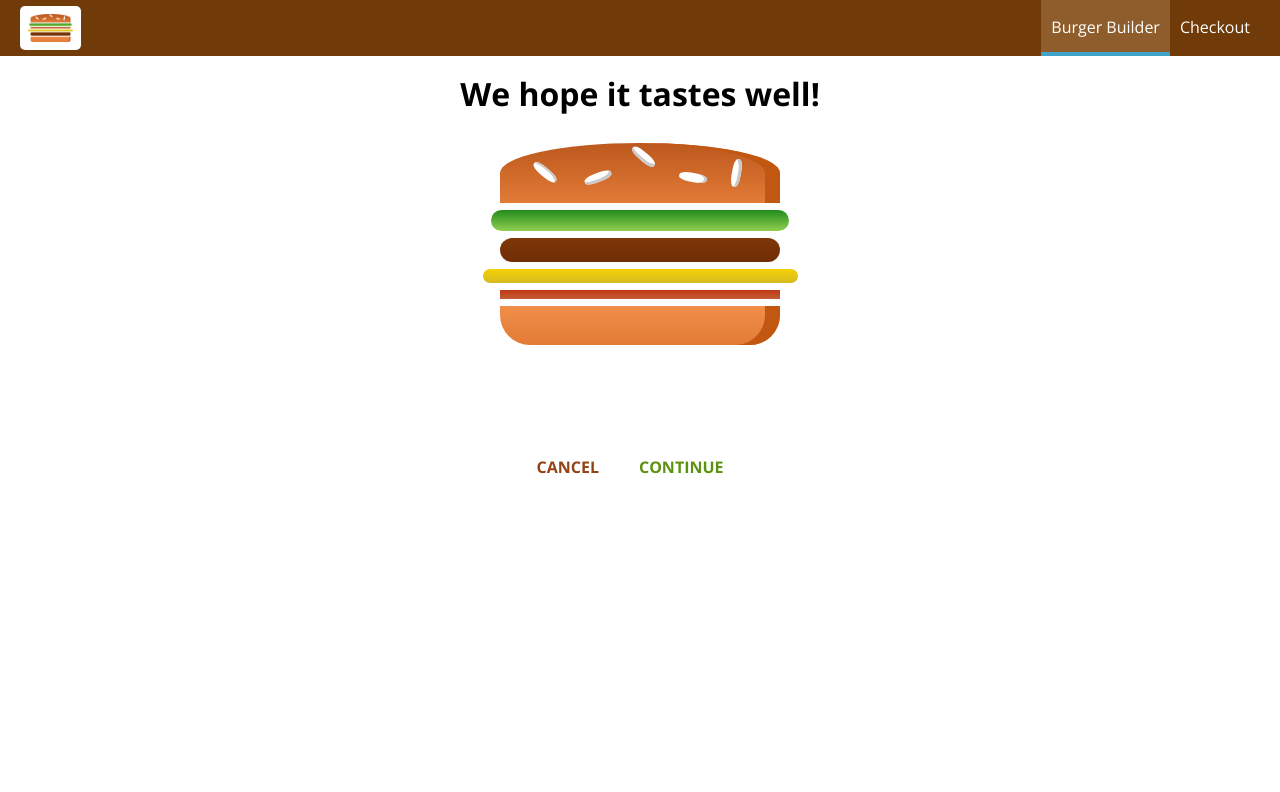
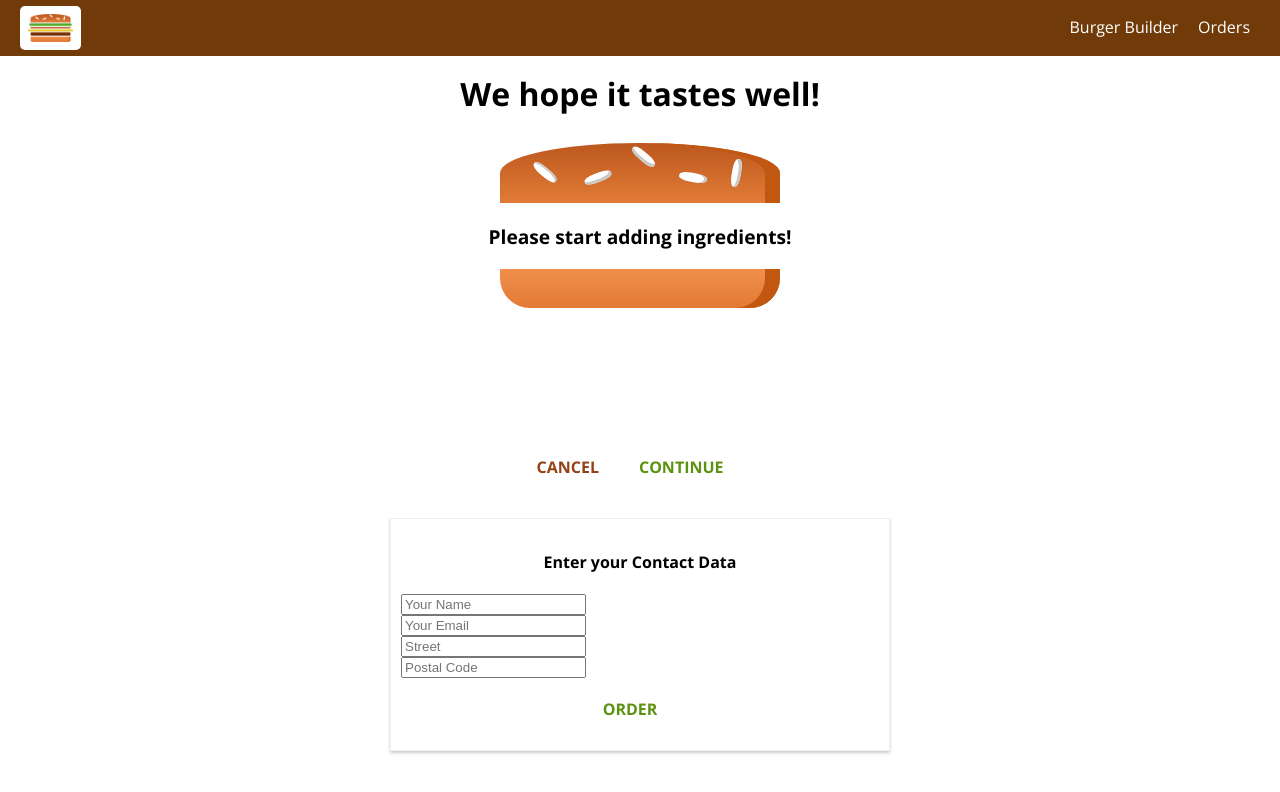
Before and after one commit to DmitriyGavrilov/bb-app, a React (Create React App) app: page /checkout in a window 1280 px wide. Both pictures are taken after a click on the button "CONTINUE". Shown: the top 792 px of the page. Built offline with nearby package versions, Linux system fonts and the light colour scheme.

Commit message:
Orders Done

```diff
--- a/src/App.js
+++ b/src/App.js
@@ -4,6 +4,7 @@
 import Layout from './hoc/Layout/Layout';
 import BurgerBuilder from './containers/BurgerBuilder/BurgerBuilder';
 import Checkout from './containers/Checkout/Checkout';
+import Orders from './containers/Orders/Orders';
 
 class App extends Component {
   render() {
@@ -12,6 +13,7 @@
         <Layout>
           <Route path="/" exact component={BurgerBuilder} />
           <Route path="/checkout" component={Checkout} />
+          <Route path="/orders" component={Orders} />
           {/* <BurgerBuilder /> */}
           {/* <Checkout /> */}
         </Layout>
--- a/src/components/Navigation/NavigationItems/NavigationItem/NavigationItem.js
+++ b/src/components/Navigation/NavigationItems/NavigationItem/NavigationItem.js
@@ -1,13 +1,15 @@
 import React from 'react';
+import { NavLink  } from 'react-router-dom';
 
 import classes from './NavigationItem.module.css';
 
 
 const navigationItem = (props) => (
     <li className={classes.NavigationItem}>
-        <a
-            href={props.link}
-            className={props.active ? classes.active : null}>{props.children}</a>
+        <NavLink
+            exact
+            activeClassName={classes.active}
+            to={props.link}>{props.children}</NavLink>
     </li>
 );
 
--- a/src/components/Navigation/NavigationItems/NavigationItems.js
+++ b/src/components/Navigation/NavigationItems/NavigationItems.js
@@ -6,10 +6,8 @@
 
 const navigationItems = () => (
     <ul className={classes.NavigationItems}>
-        {/* <NavLink to="/" activeClassName={classes.Active}>Burger Builder</NavLink> */}
-        {/* <NavLink to="/checkout">Checkout</NavLink> */}
-        <NavigationItem link="/" active>Burger Builder</NavigationItem>
-        <NavigationItem link="/">Checkout</NavigationItem>
+        <NavigationItem link="/">Burger Builder</NavigationItem>
+        <NavigationItem link="/orders">Orders</NavigationItem>
     </ul>
 );
 
--- /dev/null
+++ b/src/components/Order/Order.js
@@ -0,0 +1,27 @@
+import React from 'react';
+
+import classes from './Order.module.css';
+
+const order = ( props ) => {
+    const ingredients = [];
+
+    for (let ingredientName in props.ingredients) {
+        ingredients.push({
+            name: ingredientName,
+            amount: props.ingredients[ingredientName]
+        });
+    }
+
+    const ingredientOutput = ingredients.map(ig => {
+        return <span style={{textTransform: 'capitalize', margin: '0 8px', border: '1px solid #ccc', padding: '5px'}} key={ig.name}>{ig.name}: ({ig.amount})</span>;
+    })
+
+    return (
+        <div className={classes.Order}>
+            <p>Ingredients: {ingredientOutput}</p>
+            <p>Price: <strong>USD { Number( props.price ).toFixed(2) }</strong></p>
+        </div>
+    );
+};
+
+export default order;
--- /dev/null
+++ b/src/components/Order/Order.module.css
@@ -0,0 +1,8 @@
+.Order {
+    width: 80%;
+    border: 1px solid #eee;
+    box-shadow: 0 2px 3px #ccc;
+    padding: 10px;
+    margin: 10px auto;
+    box-sizing: border-box;
+}
--- a/src/containers/BurgerBuilder/BurgerBuilder.js
+++ b/src/containers/BurgerBuilder/BurgerBuilder.js
@@ -89,32 +89,23 @@
     }
 
     purchaseContinueHandler = () => {
-        // this.setState({ loading: true });
-        // // alert('You continue!');
-        // const order = {
-        //     ingredients: this.state.ingredients,
-        //     price: this.state.totalPrice,
-        //     customer: {
-        //         name: 'Max',
-        //         address: {
-        //             street: 'Test street 1',
-        //             zipCode: '41351',
-        //             country: 'Germany'
-        //         },
-        //         email: 'test@test.ru'
-        //     },
-        //     deliveryMethod: 'fastest'
-        // }
-        // axios.post('/orders.json', order)
-        //     .then(response => {
-        //         // console.log('Response', response);
-        //         this.setState({ loading:false, purchasing: false });
-        //     })
-        //     .catch(error => {
-        //         // console.log('Error', error)
-        //         this.setState({ loading:false, purchasing: false });
-        //     });
-        this.props.history.push('/checkout');
+
+        const queryParams = [];
+
+        for (let i in this.state.ingredients) {
+            queryParams.push(encodeURIComponent(i) + '=' +encodeURIComponent(this.state.ingredients[i]))
+        }
+
+        queryParams.push('price=' + this.state.totalPrice);
+
+        const queryString = queryParams.join('&');
+
+        // console.log(queryParams);
+
+        this.props.history.push({
+            pathname: '/checkout',
+            search: '?' + queryString
+        });
     }
 
     render() {
--- a/src/containers/Checkout/Checkout.js
+++ b/src/containers/Checkout/Checkout.js
@@ -1,15 +1,27 @@
 import React, { Component } from "react";
+import { Route } from 'react-router-dom';
 
 import CheckoutSummary from '../../components/Order/CheckoutSummary/CheckoutSummary';
+import ContactData from "./ContactData/ContactData";
 
 class Checkout extends Component {
     state = {
-        ingredients: {
-            salad: 1,
-            meat: 1,
-            cheese: 1,
-            bacon: 1
+        ingredients: null,
+        totalPrice: 0
+    }
+
+    componentWillMount() {
+        const query = new URLSearchParams(this.props.location.search);
+        const ingredients = {};
+        let price = 0;
+        for (let param of query.entries()) {
+            if (param[0] === 'price') {
+                price = param[1];
+            } else {
+                ingredients[param[0]] = +param[1];
+            }
         }
+        this.setState({ingredients: ingredients, totalPrice: price});
     }
 
     checkoutCancelledHandler = () => {
@@ -27,6 +39,8 @@
                     ingredients={this.state.ingredients}
                     checkoutCancelled={this.checkoutCancelledHandler}
                     checkoutContinued={this.checkoutContinuedHandler} />
+                {/* <Route path={this.props.match.path + '/contact-data'} component={ContactData} /> */}
+                <Route path={this.props.match.path + '/contact-data'} render={(props) => <ContactData ingredients={this.state.ingredients} price={this.state.totalPrice} {...props} />} />
             </div>
         );
     }
--- /dev/null
+++ b/src/containers/Checkout/ContactData/ContactData.js
@@ -0,0 +1,71 @@
+import React, { Component } from 'react';
+
+import Button from '../../../components/UI/Button/Button';
+import classes from './ContactData.module.css';
+import axios from '../../../axios-orders';
+import Spinner from '../../../components/UI/Spinner/Spinner';
+
+class ContactData extends Component {
+    state = {
+        name: '',
+        email: '',
+        address: {
+            street: '',
+            postalCode: ''
+        },
+        loading: false
+    }
+
+    orderHandler = (event) => {
+        event.preventDefault();
+        this.setState({ loading: true });
+        // alert('You continue!');
+        const order = {
+            ingredients: this.props.ingredients,
+            price: this.props.price,
+            customer: {
+                name: 'Max',
+                address: {
+                    street: 'Test street 1',
+                    zipCode: '41351',
+                    country: 'Germany'
+                },
+                email: 'test@test.ru'
+            },
+            deliveryMethod: 'fastest'
+        }
+        axios.post('/orders.json', order)
+            .then(response => {
+                // console.log('Response', response);
+                this.setState({ loading:false });
+                this.props.history.push('/');
+            })
+            .catch(error => {
+                // console.log('Error', error)
+                this.setState({ loading:false });
+            });
+    }
+
+    render() {
+        let form = (
+            <form>
+                    <input type="text" name="name" placeholder="Your Name" />
+                    <input type="text" name="email" placeholder="Your Email" />
+                    <input type="text" name="street" placeholder="Street" />
+                    <input type="text" name="postal" placeholder="Postal Code" />
+                    <Button btnType="Success" clicked={this.orderHandler}>ORDER</Button>
+                </form>
+        );
+        if (this.state.loading) {
+            form = <Spinner />;
+        }
+        return (
+            <div className={classes.ContactData}>
+                <h4>Enter your Contact Data</h4>
+                {form}
+            </div>
+        );
+    }
+}
+
+export default ContactData;
--- /dev/null
+++ b/src/containers/Checkout/ContactData/ContactData.module.css
@@ -0,0 +1,19 @@
+.ContactData {
+    margin: 20px auto;
+    width: 80%;
+    text-align: center;
+    box-shadow: 0 2px 3px #ccc;
+    border: 1px solid #eee;
+    padding: 10px;
+    box-sizing: border-box;
+}
+
+.ContactData input {
+    display: block;
+}
+
+@media (min-width: 600px) {
+    .ContactData {
+        width: 500px;
+    }
+}
--- /dev/null
+++ b/src/containers/Orders/Orders.js
@@ -0,0 +1,52 @@
+import React, { Component } from 'react';
+import axios from '../../axios-orders';
+
+import Order from '../../components/Order/Order';
+import withErrorHandler from '../../hoc/withErrorHandler/withErrorHandler';
+
+class Orders extends Component {
+
+    state = {
+        orders: [],
+        loading: true
+    }
+
+    componentDidMount() {
+        axios.get('/orders.json')
+            .then(res => {
+                const fetchedOrders = [];
+                for (let key in res.data) {
+                    fetchedOrders.push({
+                        ...res.data[key],
+                        id: key
+                    });
+                }
+                this.setState({
+                    loading: false,
+                    orders: fetchedOrders
+                });
+                // console.log(res);
+            })
+            .catch(err => {
+                this.setState({
+                    loading: false
+                })
+            });
+    }
+
+    render() {
+        // console.log(this.state.orders);
+        return (
+            <div>
+                {this.state.orders.map(order => (
+                    <Order
+                    key={order.id}
+                    ingredients={order.ingredients}
+                    price={order.price} />
+                ))}
+            </div>
+        );
+    }
+}
+
+export default withErrorHandler(Orders, axios);
```
